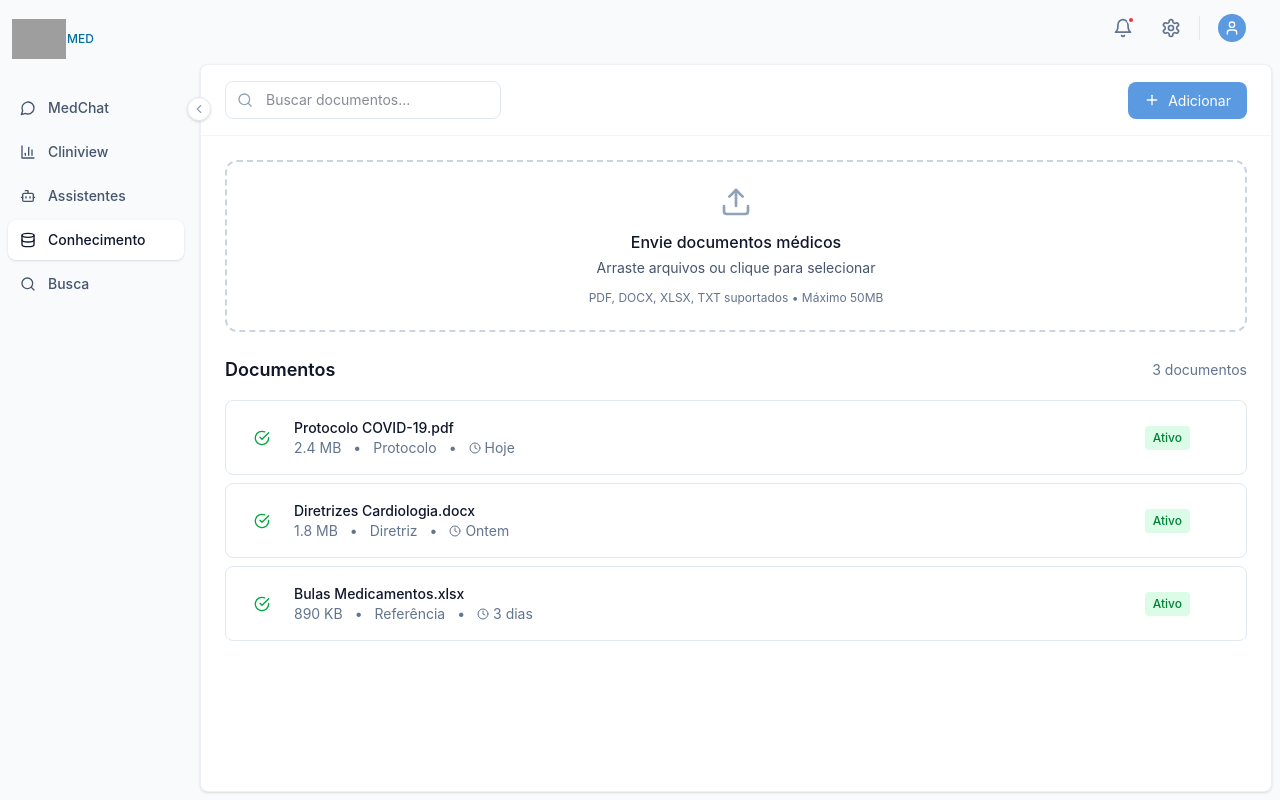
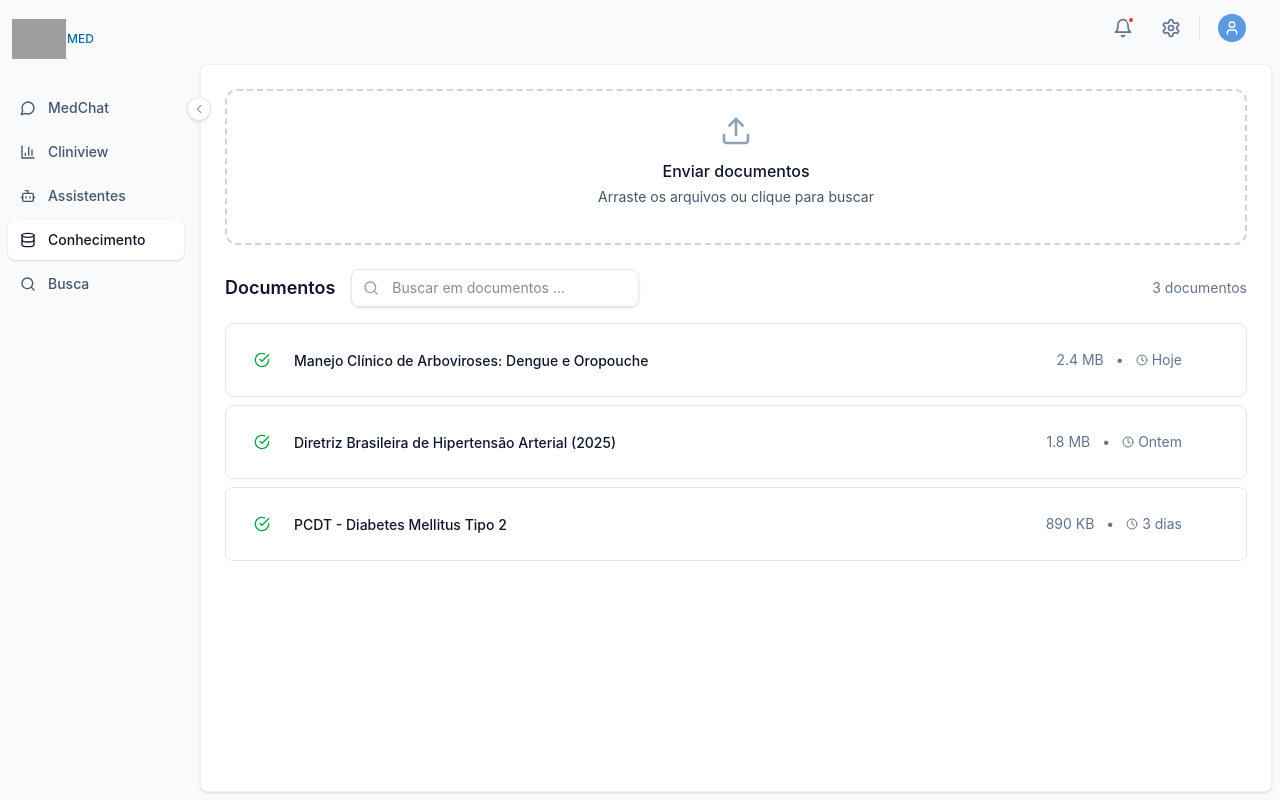
Before and after one commit to oasisagx/interface-oasismed, a React app: page /conhecimento in a window 1280 px wide. Built offline with nearby package versions, Linux system fonts and the light colour scheme; grey boxes are pictures that could not be loaded; the HTML template or start-up script is replaced by a standard one.

Commit message:
aba-documentos-refinamentos

```diff
--- a/src/pages/Conhecimento.tsx
+++ b/src/pages/Conhecimento.tsx
@@ -1,12 +1,12 @@
 import React, { useState, useCallback } from 'react';
-import { Upload, FileText, Search, Plus, MoreVertical, Clock, CheckCircle, AlertCircle } from 'lucide-react';
+import { Upload, FileText, Search, MoreVertical, Clock, CheckCircle, AlertCircle } from 'lucide-react';
 
 const Conhecimento: React.FC = () => {
   const [isDragging, setIsDragging] = useState(false);
   const [documents, setDocuments] = useState([
     {
       id: 1,
-      name: 'Protocolo COVID-19.pdf',
+      name: 'Manejo Clínico de Arboviroses: Dengue e Oropouche',
       size: '2.4 MB',
       type: 'PDF',
       date: 'Hoje',
@@ -16,7 +16,7 @@ const Conhecimento: React.FC = () => {
     },
     {
       id: 2,
-      name: 'Diretrizes Cardiologia.docx',
+      name: 'Diretriz Brasileira de Hipertensão Arterial (2025)',
       size: '1.8 MB',
       type: 'DOCX',
       date: 'Ontem',
@@ -26,7 +26,7 @@ const Conhecimento: React.FC = () => {
     },
     {
       id: 3,
-      name: 'Bulas Medicamentos.xlsx',
+      name: 'PCDT - Diabetes Mellitus Tipo 2',
       size: '890 KB',
       type: 'XLSX',
       date: '3 dias',
@@ -122,27 +122,6 @@ const Conhecimento: React.FC = () => {
 
   return (
     <div className="h-full flex flex-col bg-white">
-      {/* Thin divider instead of header */}
-      <div className="border-b border-slate-100 px-6 py-4">
-        <div className="flex items-center justify-between">
-          <div className="relative max-w-md">
-            <Search className="absolute left-3 top-1/2 transform -translate-y-1/2 w-4 h-4 text-slate-400" />
-            <input
-              type="text"
-              placeholder="Buscar documentos..."
-              className="w-full pl-10 pr-4 py-2 text-sm border border-slate-200 rounded-lg focus:ring-2 focus:ring-oasis-blue focus:border-transparent outline-none"
-            />
-          </div>
-          <button
-            onClick={() => document.getElementById('file-input')?.click()}
-            className="flex items-center space-x-2 px-4 py-2 bg-oasis-blue text-white rounded-lg hover:bg-oasis-blue/90 transition-colors"
-          >
-            <Plus className="w-4 h-4" />
-            <span>Adicionar</span>
-          </button>
-        </div>
-      </div>
-
       <div className="flex-1 p-6">
         {/* Upload Area - Funcional */}
         <div
@@ -158,20 +137,27 @@ const Conhecimento: React.FC = () => {
         >
           <Upload className="w-8 h-8 text-slate-400 mx-auto mb-3" />
           <h3 className="text-base font-medium text-slate-900 mb-1">
-            Envie documentos médicos
+            Enviar documentos
           </h3>
           <p className="text-sm text-slate-600 mb-3">
-            Arraste arquivos ou clique para selecionar
-          </p>
-          <p className="text-xs text-slate-500">
-            PDF, DOCX, XLSX, TXT suportados • Máximo 50MB
+            Arraste os arquivos ou clique para buscar
           </p>
         </div>
 
         {/* Documents List - Com uploads simulados */}
         <div>
           <div className="flex items-center justify-between mb-4">
+            <div className="flex items-center space-x-4">
               <h3 className="text-lg font-semibold text-slate-900">Documentos</h3>
+              <div className="relative">
+                <Search className="absolute left-3 top-1/2 transform -translate-y-1/2 w-4 h-4 text-slate-400" />
+                <input
+                  type="text"
+                  placeholder="Buscar em documentos ..."
+                  className="w-72 pl-10 pr-4 py-2 text-sm border border-slate-200 rounded-lg focus:ring-2 focus:ring-oasis-blue focus:border-transparent outline-none shadow-sm"
+                />
+              </div>
+            </div>
             <span className="text-sm text-slate-500">{documents.length} documentos</span>
           </div>
 
@@ -187,31 +173,18 @@ const Conhecimento: React.FC = () => {
                   </div>
                   <div>
                     <h4 className="font-medium text-slate-900">{doc.name}</h4>
+                  </div>
+                </div>
+
+                <div className="flex items-center space-x-4">
                   <div className="flex items-center space-x-3 text-sm text-slate-500">
                     <span>{doc.size}</span>
-                      <span>•</span>
-                      <span>{doc.category}</span>
                     <span>•</span>
                     <div className="flex items-center space-x-1">
                       <Clock className="w-3 h-3" />
                       <span>{doc.date}</span>
                     </div>
                   </div>
-                  </div>
-                </div>
-
-                <div className="flex items-center space-x-2">
-                  <span className={`text-xs px-2 py-1 rounded font-medium ${
-                    doc.uploadStatus === 'uploading' ? 'bg-blue-100 text-blue-700' :
-                    doc.uploadStatus === 'complete' ? 'bg-green-100 text-green-700' :
-                    doc.uploadStatus === 'error' ? 'bg-red-100 text-red-700' :
-                    'bg-slate-100 text-slate-700'
-                  }`}>
-                    {doc.uploadStatus === 'uploading' ? 'Processando...' :
-                     doc.uploadStatus === 'complete' ? 'Ativo' :
-                     doc.uploadStatus === 'error' ? 'Erro' :
-                     doc.status}
-                  </span>
                   <button className="p-2 hover:bg-slate-100 rounded-lg opacity-0 group-hover:opacity-100 transition-opacity">
                     <MoreVertical className="w-4 h-4 text-slate-500" />
                   </button>
--- a/src/pages/MedChat.tsx
+++ b/src/pages/MedChat.tsx
@@ -39,134 +39,6 @@ const MedChat: React.FC = () => {
 
   return (
     <div className="h-full flex flex-col bg-white">
-
-      {/* Chat Header - quando há mensagens */}
-      {messages.length > 0 && (
-        <div className="border-b border-slate-100 px-6 py-3">
-          <div className="flex items-center justify-between">
-            <div className="flex items-center space-x-3">
-              <div className="w-8 h-8 bg-slate-100 rounded-full flex items-center justify-center">
-                <Bot className="w-4 h-4 text-slate-600" />
-              </div>
-              <div>
-                <h3 className="font-medium text-slate-900">Assistente Médico</h3>
-                <p className="text-xs text-slate-500">Online • Responde em segundos</p>
-              </div>
-            </div>
-            <div className="flex items-center space-x-2">
-              <button
-                onClick={handleNewChat}
-                className="flex items-center space-x-1 px-3 py-1.5 text-sm text-slate-600 hover:bg-slate-50 rounded-lg transition-colors"
-              >
-                <RefreshCw className="w-3 h-3" />
-                <span>Nova conversa</span>
-              </button>
-              <button className="p-2 text-slate-400 hover:text-slate-600 hover:bg-slate-50 rounded-lg transition-colors">
-                <Archive className="w-4 h-4" />
-              </button>
-            </div>
-          </div>
-        </div>
-      )}
-
-      {/* Messages Container */}
-      {messages.length > 0 ? (
-        <div className="flex-1 overflow-y-auto px-6 py-6">
-          <div className="max-w-4xl mx-auto space-y-6">
-            {messages.map((message) => (
-              <div
-                key={message.id}
-                className={`flex items-start space-x-3 ${message.role === 'user' ? 'flex-row-reverse space-x-reverse' : ''}`}
-              >
-                {/* Avatar */}
-                <div className={`w-8 h-8 rounded-full flex items-center justify-center flex-shrink-0 ${
-                  message.role === 'user'
-                    ? 'bg-slate-900'
-                    : 'bg-slate-100'
-                }`}>
-                  {message.role === 'user' ? (
-                    <User className="w-4 h-4 text-white" />
-                  ) : (
-                    <Bot className="w-4 h-4 text-slate-600" />
-                  )}
-                </div>
-
-                {/* Message */}
-                <div
-                  className={`max-w-[80%] rounded-2xl px-4 py-3 text-sm leading-relaxed ${
-                    message.role === 'user'
-                      ? 'bg-slate-900 text-white'
-                      : 'bg-slate-100 text-slate-900'
-                  }`}
-                >
-                  {message.content}
-                  <div className="text-xs mt-2 opacity-70">
-                    {message.timestamp.toLocaleTimeString('pt-BR', {
-                      hour: '2-digit',
-                      minute: '2-digit'
-                    })}
-                  </div>
-                </div>
-              </div>
-            ))}
-
-            {isLoading && (
-              <div className="flex items-start space-x-3">
-                <div className="w-8 h-8 rounded-full bg-slate-100 flex items-center justify-center">
-                  <Bot className="w-4 h-4 text-slate-600" />
-                </div>
-                <div className="bg-slate-100 rounded-2xl px-4 py-3">
-                  <div className="flex items-center space-x-1">
-                    <div className="w-2 h-2 bg-slate-400 rounded-full animate-bounce"></div>
-                    <div className="w-2 h-2 bg-slate-400 rounded-full animate-bounce" style={{ animationDelay: '0.1s' }}></div>
-                    <div className="w-2 h-2 bg-slate-400 rounded-full animate-bounce" style={{ animationDelay: '0.2s' }}></div>
-                  </div>
-                </div>
-              </div>
-            )}
-          </div>
-        </div>
-      ) : (
-        /* Welcome Screen - Estilo Claude PERFEITO */
-        <div className="flex-1 flex flex-col items-center justify-center px-6 py-16">
-
-          {/* Greeting - EXATO como pedido no feedback */}
-          <div className="text-center mb-12 max-w-2xl">
-            <h1 className="text-4xl font-light text-slate-800 mb-3">
-              {getGreeting()}, doutor(a)!
-            </h1>
-          </div>
-
-          {/* Suggestion Cards - Estilo Claude REFINADO */}
-          <div className="w-full max-w-3xl grid grid-cols-1 md:grid-cols-2 gap-3">
-            {suggestions.map((suggestion, index) => (
-              <button
-                key={index}
-                onClick={() => handleSendMessage(suggestion, [], [])}
-                className="p-5 text-left text-sm text-slate-700 bg-slate-50 hover:bg-slate-100 rounded-xl border border-slate-200 hover:border-slate-300 transition-all duration-200 hover:shadow-sm group"
-              >
-                <span className="group-hover:text-slate-900 transition-colors font-medium">
-                  {suggestion}
-                </span>
-              </button>
-            ))}
-          </div>
-        </div>
-      )}
-
-      {/* Input Area - Claude Style PERFEITO */}
-      <div className="px-6 py-6">
-        <ClaudeChatInput
-          onSendMessage={handleSendMessage}
-          placeholder="Como posso te ajudar hoje?"
-          disabled={isLoading}
-        />
-        {error && (
-          <p className="text-red-500 text-center mt-2">
-            Ocorreu um erro: {error.message}
-          </p>
-        )}
-      </div>
     </div>
   );
 };
```
Lines whose indentation alone changed are shown as unchanged.
